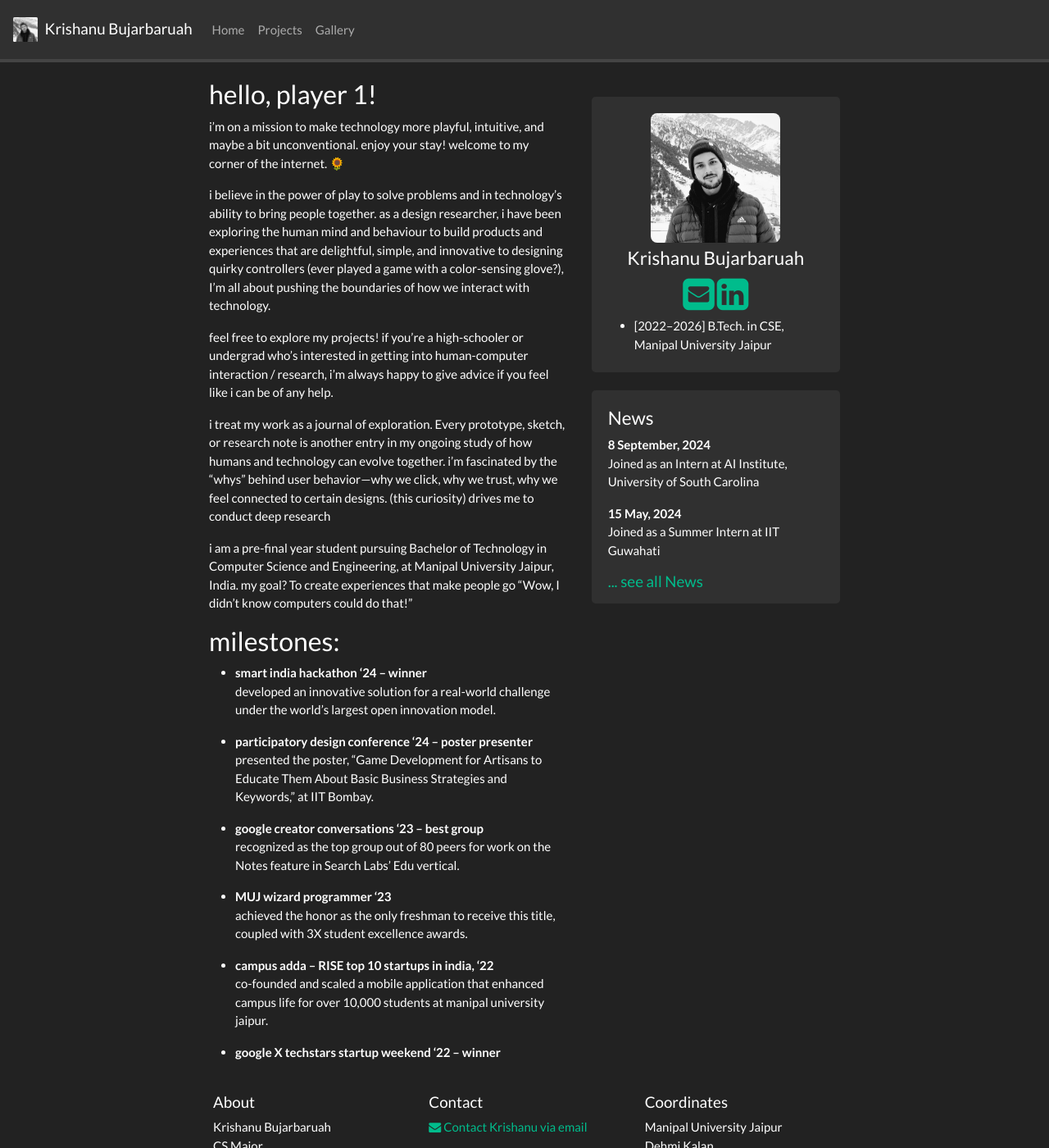
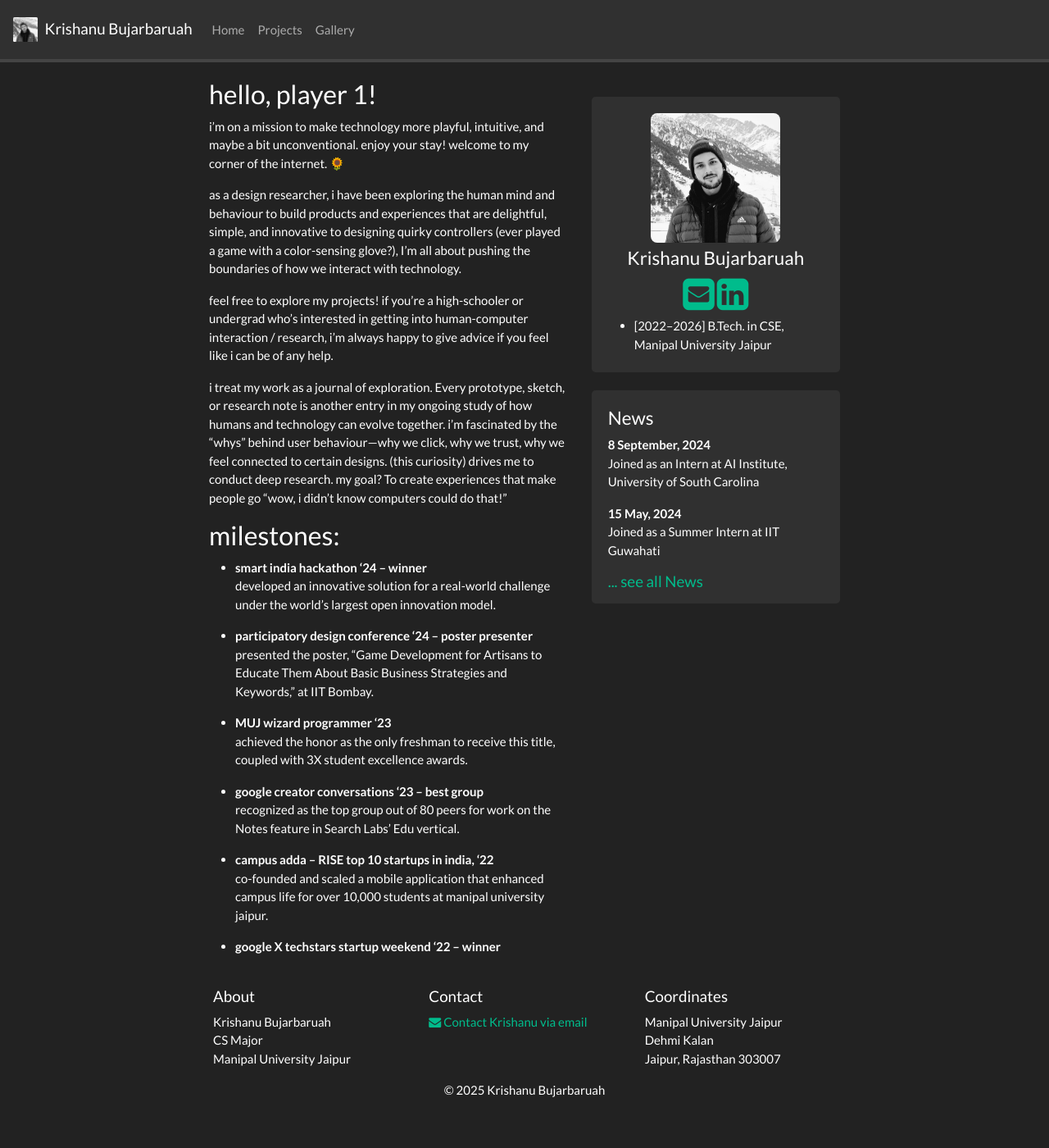
Before and after one commit to krishanubujarbaruah/krishanubujarbaruah.github.io, a Jekyll site: the page built from _pages/home.md, in a window 1280 px wide and 1400 px high. Shown: the whole window at 82% size. Built offline with Jekyll 4.4.1, drawn with Linux system fonts in a browser that asks for light colours; nearby versions of some CDN libraries; a style sheet for code colours, icons or effects is not loaded.

Commit message:
Update home.md

```diff
--- a/_pages/home.md
+++ b/_pages/home.md
@@ -9,14 +9,11 @@ permalink: /
 
 i'm on a mission to make technology more playful, intuitive, and maybe a bit unconventional. enjoy your stay! welcome to my corner of the internet. 🌻
 
-i believe in the power of play to solve problems and in technology's ability to bring people together. as a design researcher, i have been exploring the human mind and behaviour to build products and experiences that are delightful, simple, and innovative to designing quirky controllers (ever played a game with a color-sensing glove?), I'm all about pushing the boundaries of how we interact with technology.
+as a design researcher, i have been exploring the human mind and behaviour to build products and experiences that are delightful, simple, and innovative to designing quirky controllers (ever played a game with a color-sensing glove?), I'm all about pushing the boundaries of how we interact with technology.
 
 feel free to explore my projects! if you're a high-schooler or undergrad who's interested in getting into human-computer interaction / research, i'm always happy to give advice if you feel like i can be of any help.
 
-i treat my work as a journal of exploration. Every prototype, sketch, or research note is another entry in my ongoing study of how humans and technology can evolve together. i’m fascinated by the “whys” behind user behavior—why we click, why we trust, why we feel connected to certain designs. (this curiosity) drives me to conduct deep research
-
-i am a pre-final year student pursuing Bachelor of Technology in Computer Science and Engineering, at Manipal University Jaipur, India.
-my goal? To create experiences that make people go "Wow, I didn't know computers could do that!"
+i treat my work as a journal of exploration. Every prototype, sketch, or research note is another entry in my ongoing study of how humans and technology can evolve together. i’m fascinated by the “whys” behind user behaviour—why we click, why we trust, why we feel connected to certain designs. (this curiosity) drives me to conduct deep research. my goal? To create experiences that make people go "wow, i didn't know computers could do that!"
 
 ### milestones:
 
@@ -26,11 +23,11 @@ my goal? To create experiences that make people go "Wow, I didn't know computers
 - **participatory design conference '24 – poster presenter**
   presented the poster, "Game Development for Artisans to Educate Them About Basic Business Strategies and Keywords," at IIT Bombay.
 
+- **MUJ wizard programmer '23**
+  achieved the honor as the only freshman to receive this title, coupled with 3X student excellence awards.
+
 - **google creator conversations '23 – best group**
   recognized as the top group out of 80 peers for work on the Notes feature in Search Labs' Edu vertical.
-
-- **MUJ wizard programmer '23**
-  achieved the honor as the only freshman to receive this title, coupled with 3X student excellence awards.
 
 - **campus adda – RISE top 10 startups in india, '22**
   co-founded and scaled a mobile application that enhanced campus life for over 10,000 students at manipal university jaipur.
```
